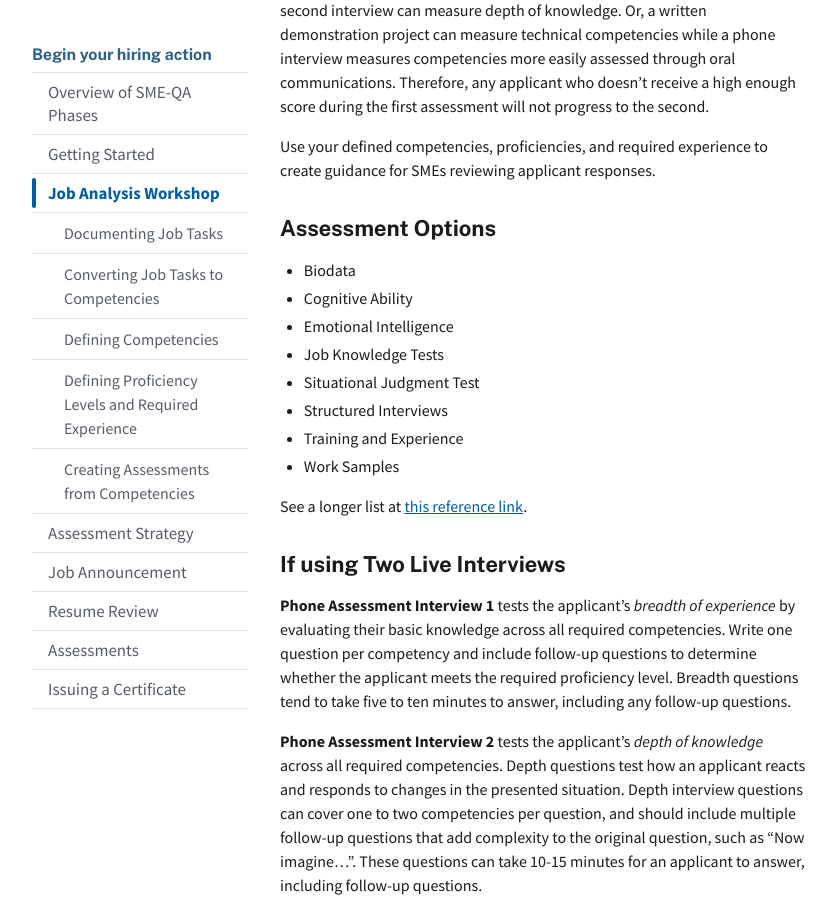
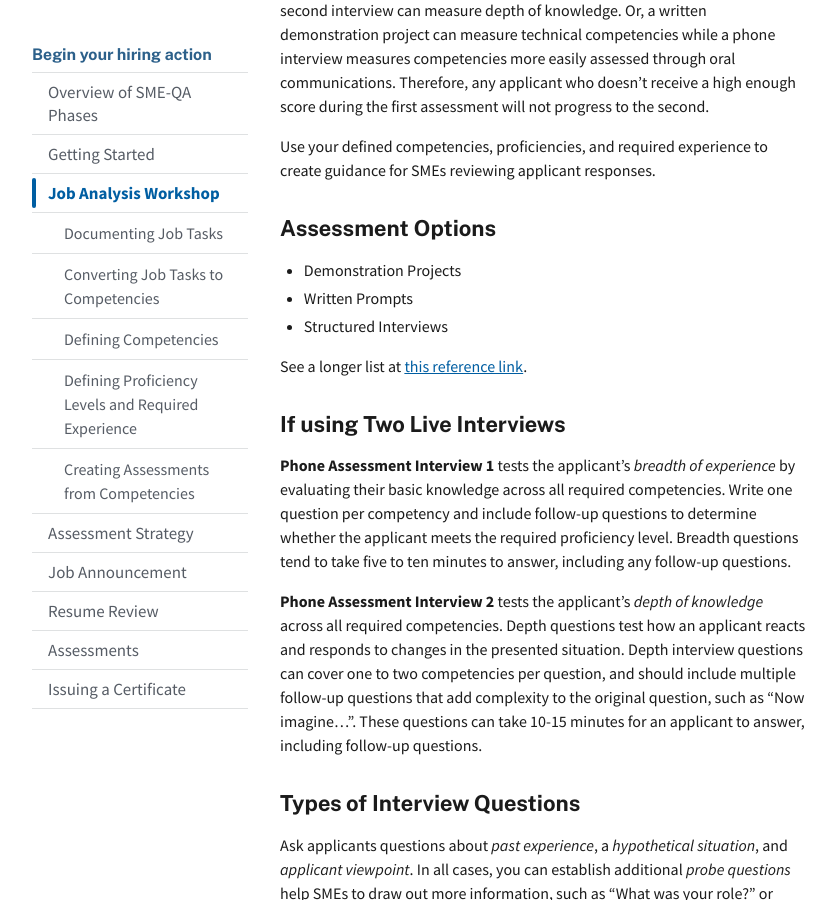
Before and after one commit to usds/SME-QA-Website, a Jekyll site: the page built from pages/phases/job-analysis/creating-assessments-from-competencies.md, in a window 1280 px wide and 900 px high, scrolled down 734 px. Shown: the whole window, without its empty margins (128-964 px from the left). Built offline with Jekyll 4.4.1, drawn with Linux system fonts in a browser that asks for light colours.

Commit message:
Update creating-assessments-from-competencies.md

```diff
--- a/pages/phases/job-analysis/creating-assessments-from-competencies.md
+++ b/pages/phases/job-analysis/creating-assessments-from-competencies.md
@@ -19,14 +19,9 @@ Use your defined competencies, proficiencies, and required experience to create
 
 ### Assessment Options
 
-- Biodata
-- Cognitive Ability
-- Emotional Intelligence
-- Job Knowledge Tests
-- Situational Judgment Test
+- Demonstration Projects
+- Written Prompts
 - Structured Interviews
-- Training and Experience
-- Work Samples
 
 See a longer list at [this reference link](https://www.opm.gov/policy-data-oversight/assessment-and-selection/other-assessment-methods/).
 
```
